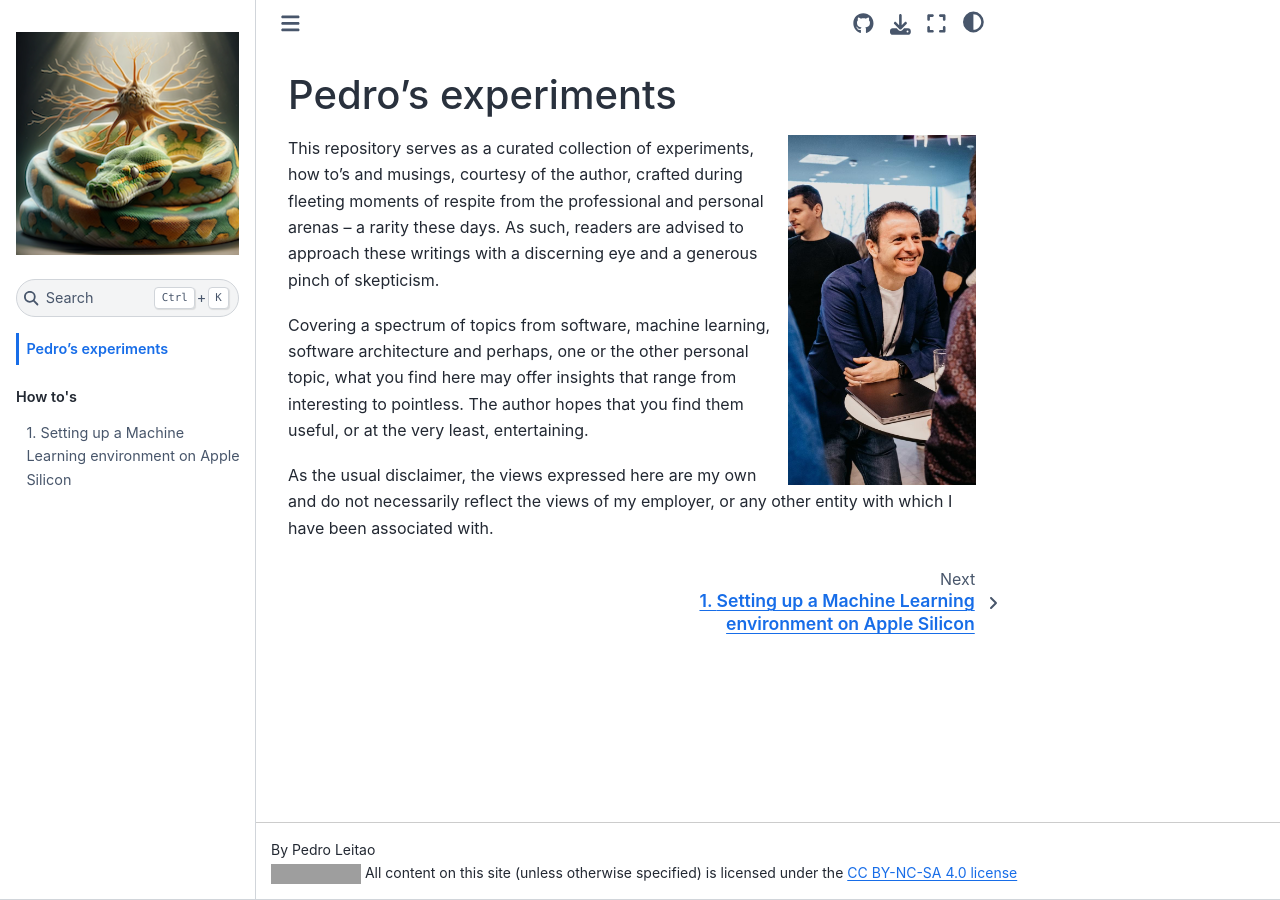
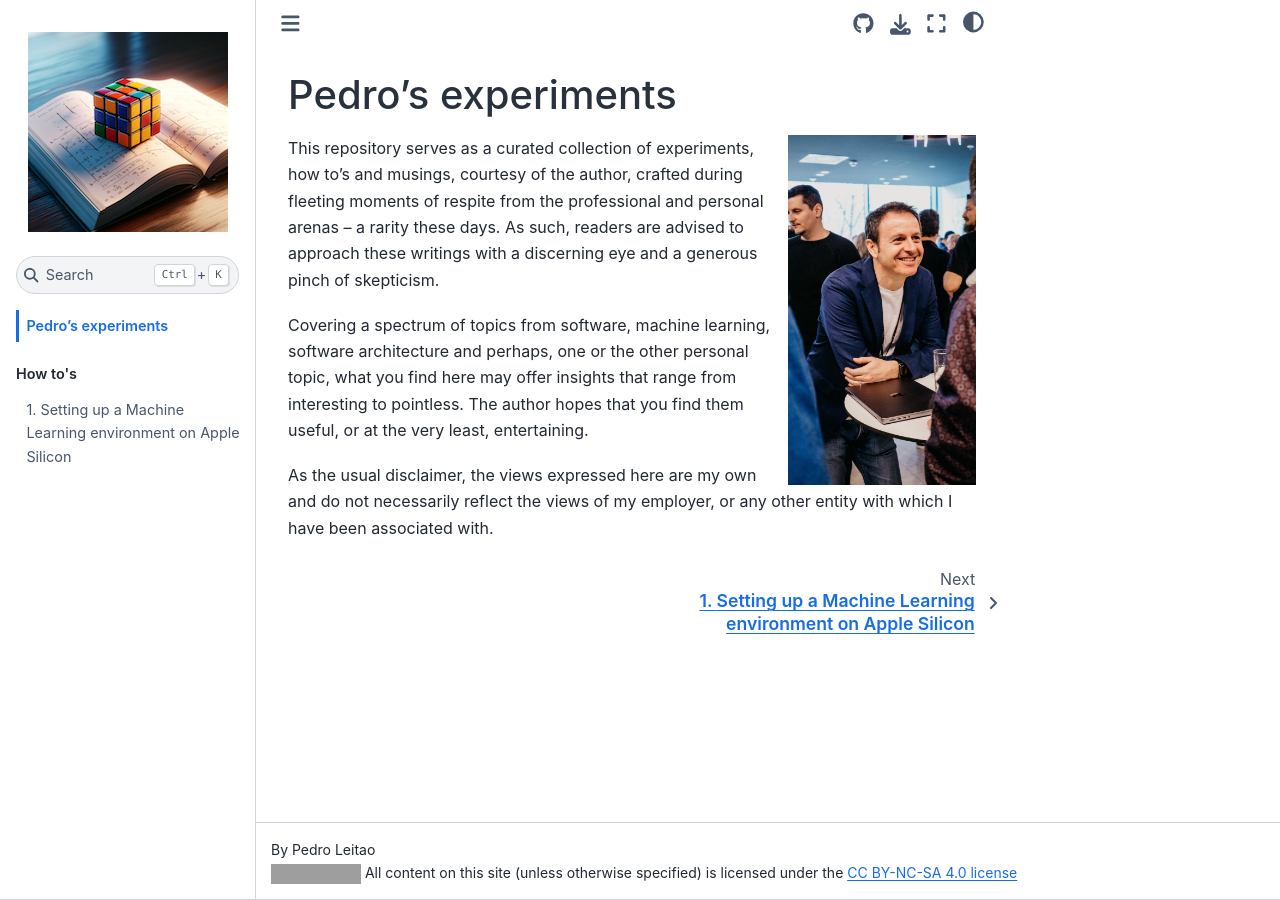
Before and after one commit to pedro-leitao/pedros-experiments, a Jupyter Book: the page built from intro.md, in a window 1280 px wide. Built offline with Jupyter Book 1.0.4 settings and Sphinx 7.4.7 and the Sphinx Book theme 1.1.4, drawn with Linux system fonts in a browser that asks for light colours; pages that are not in the unit, such as notebooks, are missing from menus; comment, search, counter and statistics services are not loaded; grey boxes are pictures that could not be loaded.

Commit message:
New logo

```diff
--- a/_config.yml
+++ b/_config.yml
@@ -4,7 +4,7 @@
 title: Pedro's experiments
 author: Pedro Leitao
 copyright: "2024"
-logo: logo-python-rubik.png
+logo: logo-new.png
 exclude_patterns: [_build, Thumbs.db, .DS_Store, .data, logs, "**.ipynb_checkpoints"]
 base_url: https://pedro-leitao.github.io/
 
```
Also changed, not shown: logo-new.png, logo-python-rubik.png (deleted).
